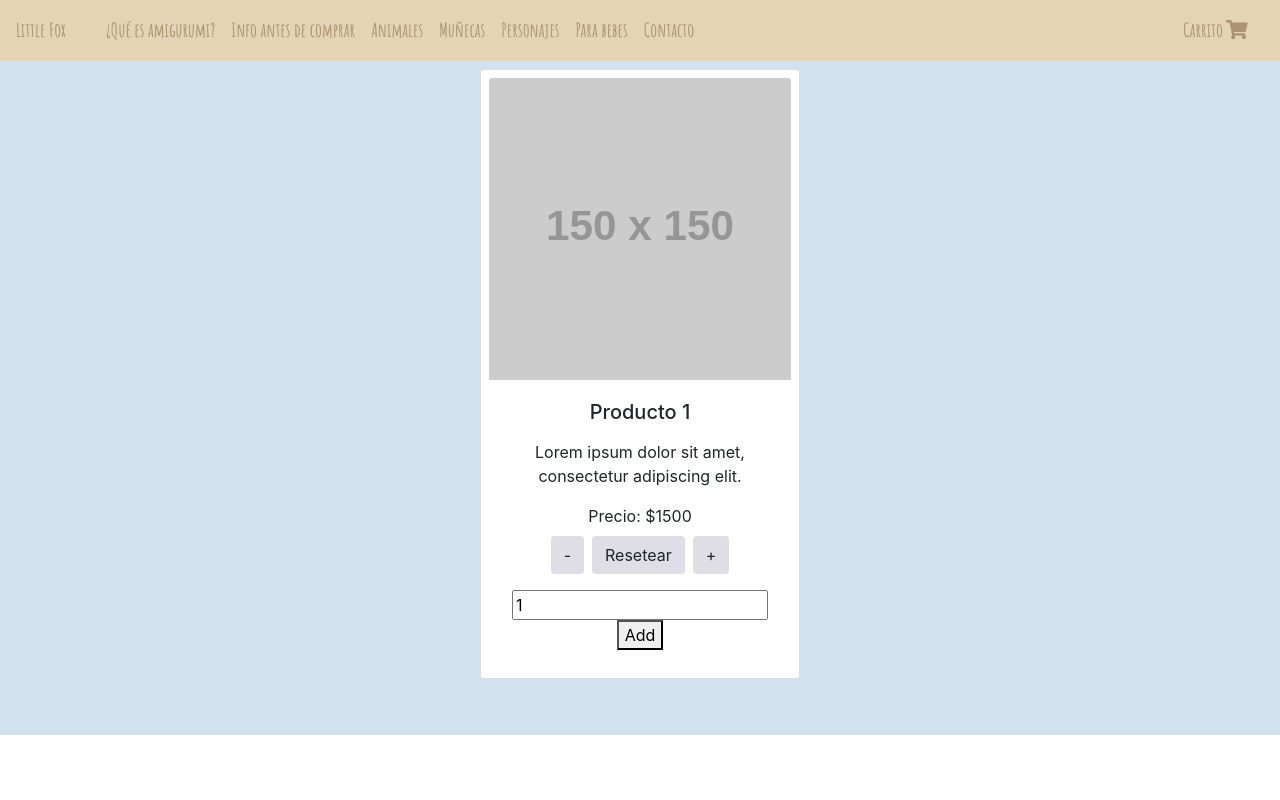
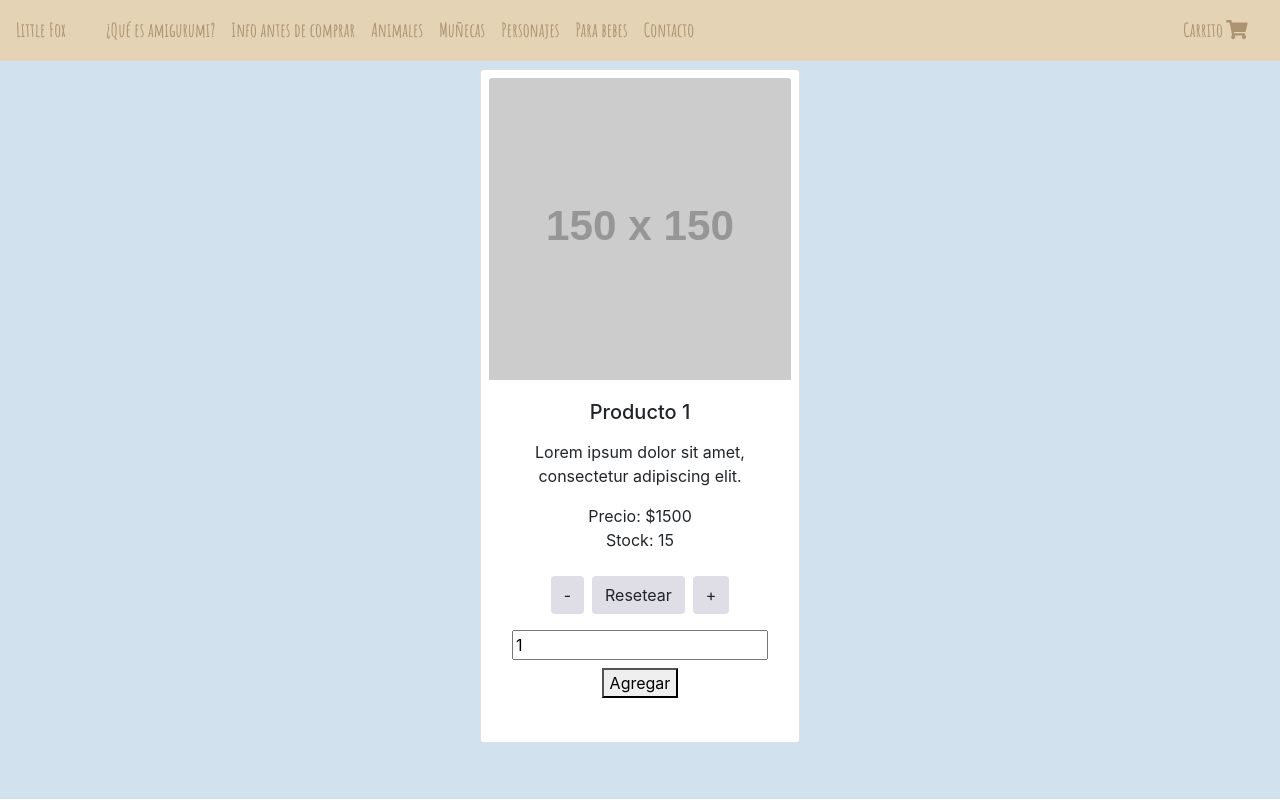
Before and after one commit to camila-marcosgalban/LittleFoc, a React (Create React App) app: page /item/1 in a window 1280 px wide. Built offline with nearby package versions, Linux system fonts and the light colour scheme.

Commit message:
agregue funcionalidad itemCount

```diff
--- a/src/App.css
+++ b/src/App.css
@@ -74,3 +74,11 @@ div .card{
     background-color: #dfdde6;
     display: inline-block;
 }
+
+.show{
+  display: block;
+}
+
+.hide{
+  display: none;
+}
--- a/src/App.js
+++ b/src/App.js
@@ -12,6 +12,7 @@ import ItemDetailContainer from "./components/ItemDetailContainer";
 import QueEs from './info/QueEs';
 import Info from './info/Info';
 import Contacto from './info/Contacto';
+import Cart from './components/Cart';
 
 function App() {
   return (
@@ -24,6 +25,7 @@ function App() {
         <Route path="/info/QueEs"><QueEs/></Route>
         <Route path="/info/Info"><Info/></Route>
         <Route path="/info/Contacto"><Contacto/></Route>
+        <Route path="/Cart"><Cart/></Route>
         <Route path="/item/:itemId"><ItemDetailContainer/></Route>
         <Route path="/Category/:idCat"><ItemListContainer/></Route>
         <Route path="/Category/:idCat"><ItemListContainer/></Route>
--- /dev/null
+++ b/src/components/Cart.js
@@ -0,0 +1,12 @@
+import React from "react";
+function Cart() {
+
+  return (
+    <React.Fragment>
+
+    </React.Fragment>
+  );
+}
+
+
+  export default Cart;
--- a/src/components/Item.js
+++ b/src/components/Item.js
@@ -8,9 +8,6 @@ import ItemDetailContainer from "./ItemDetailContainer";
 import ItemCount from "./ItemCount";
 
  function Item({item}) {
-  const onAdd = (e, q) => {
-    alert (`Agregaste ${q} elementos al carrito`)
-  }
 
   return (
     <React.Fragment>
@@ -21,7 +18,6 @@ import ItemCount from "./ItemCount";
   <NavLink className="nav-link" to ={`Item/${item.id}`}>
   <Button>Ver Detalle</Button>
   </NavLink>
-  <ItemCount stock={15} initial={1} onAdd={onAdd} />
 </div>
 </div>
     </React.Fragment>
--- a/src/components/ItemCount.js
+++ b/src/components/ItemCount.js
@@ -6,7 +6,7 @@ const ItemCount = ({ stock, initial, onAdd }) => {
   const [ counter, setCounter] = useState (initial);
 
   const btnAdd = () => {
-    if (counter < stock){
+    if (counter < stock && stock > 0){
       setCounter (counter + 1);
     }
   }
@@ -18,6 +18,7 @@ const ItemCount = ({ stock, initial, onAdd }) => {
   const btnSubstract = () => {
     if (counter > 1){
       setCounter (counter - 1);
+
     }
   }
 
@@ -25,15 +26,15 @@ const ItemCount = ({ stock, initial, onAdd }) => {
 
   return (
     <React.Fragment>
-      <div className="mb-3" >
+      <div className="mb-3">
       <button onClick={btnSubstract} className="btn btnCardItems mt-2 mx-1">-</button>
-      <button href="#" onClick={btnReset} className="btn btnCardItems mt-2 mx-1">Resetear</button>
-      <button href="#" onClick={btnAdd} className="btn btnCardItems mt-2 mx-1">+</button>
+      <button onClick={btnReset} className="btn btnCardItems mt-2 mx-1">Resetear</button>
+      <button onClick={btnAdd} className="btn btnCardItems mt-2 mx-1">+</button>
         </div>
 
       <form onSubmit={ e=> onAdd(e,counter)}>
           <input className="mx-2" value={counter} />
-          <button type='submit'>Add</button>
+          <button type='submit' className="mt-2">Agregar</button>
       </form>
     </React.Fragment>
     );
--- a/src/components/ItemDetail.js
+++ b/src/components/ItemDetail.js
@@ -1,9 +1,28 @@
 import React from "react";
 import ItemCount from "./ItemCount";
+import { useState } from "react";
+import { NavLink } from "react-router-dom";
 
  function ItemDetail({detail}) {
+  const maxStock = 15;
+  const minStock = 1;
+  const [ stock, setStock] = useState (maxStock);
+  const [ viewBtn, setViewBtn] = useState ("hide");
+  const [ viewCount, setViewCount] = useState ("show");
+
   const onAdd = (e, q) => {
-    alert (`Agregaste ${q} elementos al carrito`)
+    e.preventDefault();
+    if(stock < minStock){
+      alert('no hay stock');
+    }else if(q <= stock){
+      setStock(stock - q);
+      console.log(stock - q)
+      alert (`Agregaste ${q} elementos al carrito`)
+      setViewBtn("show");
+      if((stock - q) <= 0){
+        setViewCount("hide");
+      }
+      }
   }
 
   return (
@@ -16,7 +35,11 @@ import ItemCount from "./ItemCount";
         <p className="card-text">{detail.description}</p>
   <p className="card-text">Precio: {detail.price}</p>
         </div>
-  <ItemCount stock={15} initial={1} onAdd={onAdd} />
+        <p>Stock: {stock}</p>
+  <div className={viewCount}><ItemCount stock={stock} initial={1} onAdd={onAdd} /></div>
+  <NavLink className="nav-link mx-5" to ="/Cart">
+  <button className={`${viewBtn} mt-2`}>Terminar mi compra</button>
+  </NavLink>
 </div>
 </div>
     </React.Fragment>
--- a/src/components/NavBar.js
+++ b/src/components/NavBar.js
@@ -1,8 +1,5 @@
 import React from "react";
-import {
-  NavLink,
-  Redirect
-} from "react-router-dom";
+import { NavLink } from "react-router-dom";
 import CartWidget from './CartWidget';
 
 function NavBar() {
```
